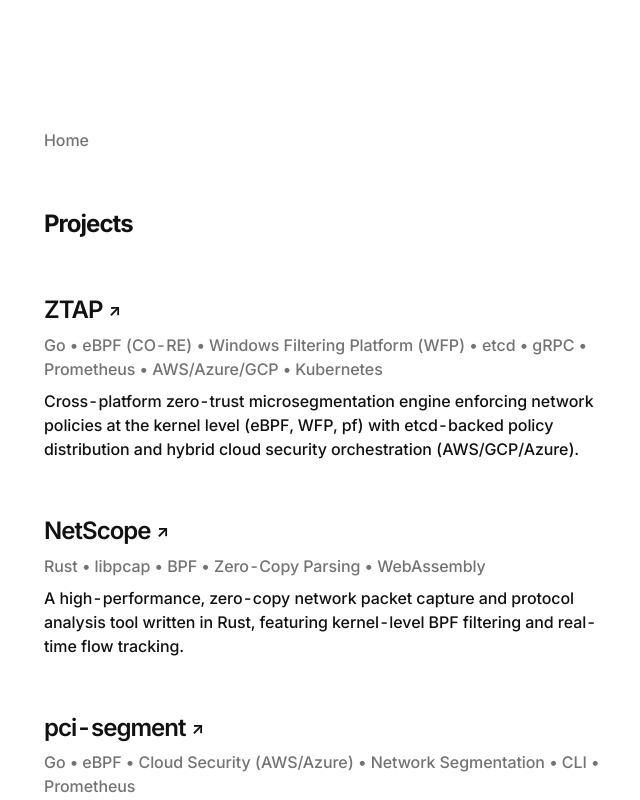
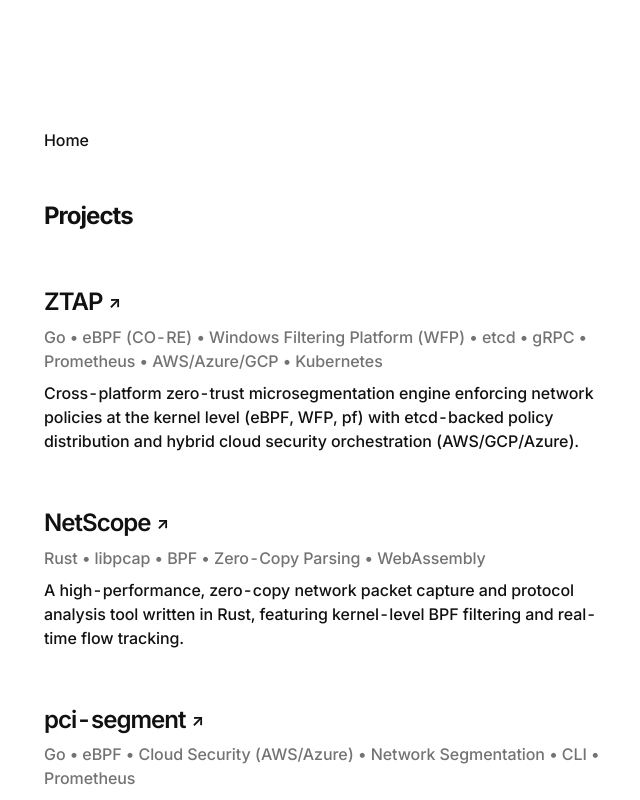
Before and after one commit to msaadshabir/personal-website, a Next.js app: page /projects in a window 1280 px wide. Shown: the top 800 px of the page, without its empty margins (308-948 px from the left). Built offline with nearby package versions, Linux system fonts and the light colour scheme.

Commit message:
Set default theme to light and update link styles

```diff
--- a/app/layout.tsx
+++ b/app/layout.tsx
@@ -98,8 +98,8 @@ export default function RootLayout({
       <body className="min-h-screen font-sans leading-relaxed antialiased">
         <ThemeProvider
           attribute="class"
-          defaultTheme="system"
-          enableSystem
+          defaultTheme="light"
+          enableSystem={false}
           disableTransitionOnChange
         >
           {children}
--- a/app/projects/page.tsx
+++ b/app/projects/page.tsx
@@ -6,10 +6,10 @@ export default function ProjectsPage(): React.JSX.Element {
   return (
     <main className="flex w-full min-h-screen flex-col items-center px-8">
       <div className="flex w-full flex-col items-start gap-8 px-4 pt-32 pb-48 text-base md:w-3/4 lg:w-1/2">
-        <div className="mb-6">
+        <div className="mb-4">
           <Link
             href="/"
-            className="font-medium text-muted-foreground transition-colors hover:text-foreground"
+            className="font-medium text-foreground transition-colors hover:text-muted-foreground"
           >
             Home
           </Link>
--- a/app/work/page.tsx
+++ b/app/work/page.tsx
@@ -6,10 +6,10 @@ export default function WorkPage(): React.JSX.Element {
   return (
     <main className="flex w-full min-h-screen flex-col items-center px-8">
       <div className="flex w-full flex-col items-start gap-8 px-4 pt-32 pb-48 text-base md:w-3/4 lg:w-1/2">
-        <div className="mb-6">
+        <div className="mb-4">
           <Link
             href="/"
-            className="font-medium text-muted-foreground transition-colors hover:text-foreground"
+            className="font-medium text-foreground transition-colors hover:text-muted-foreground"
           >
             Home
           </Link>
--- a/app/writing/page.tsx
+++ b/app/writing/page.tsx
@@ -6,10 +6,10 @@ export default function WritingPage(): React.JSX.Element {
   return (
     <main className="flex w-full min-h-screen flex-col items-center px-8">
       <div className="flex w-full flex-col items-start gap-8 px-4 pt-32 pb-48 text-base md:w-3/4 lg:w-1/2">
-        <div className="mb-6">
+        <div className="mb-4">
           <Link
             href="/"
-            className="font-medium text-muted-foreground transition-colors hover:text-foreground"
+            className="font-medium text-foreground transition-colors hover:text-muted-foreground"
           >
             Home
           </Link>
```
